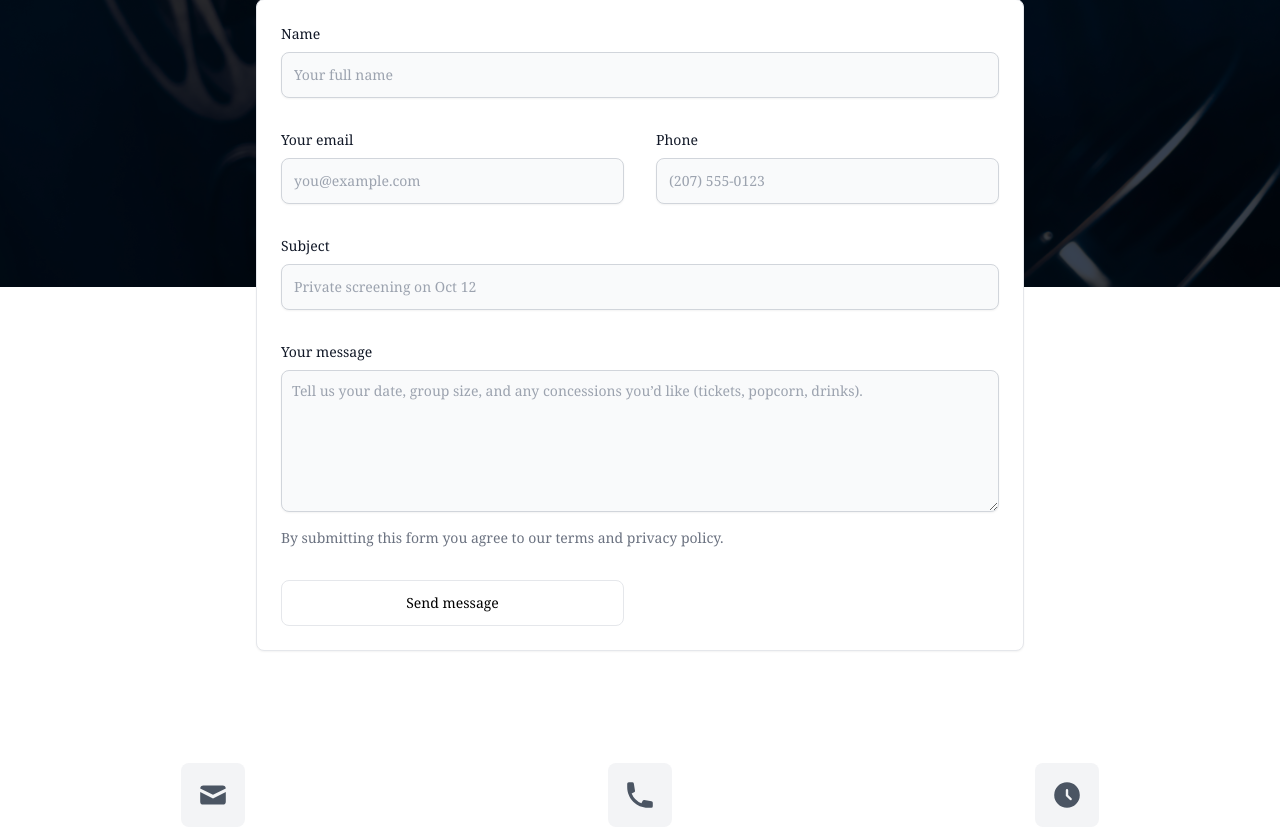
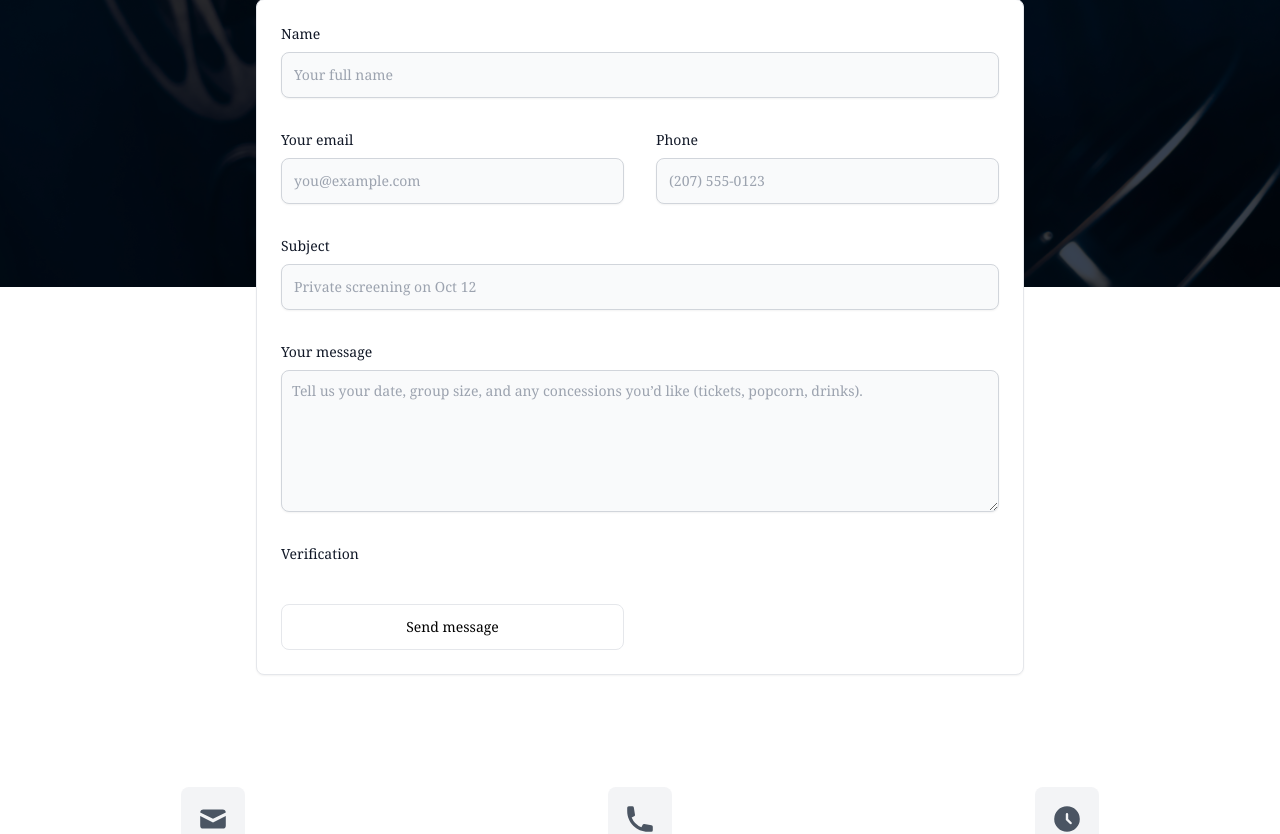
Before and after one commit to BrandonGoding/api_fortkentcinema_com, a Django app: page /contact-fort-kent-cinema/ in a window 1280 px wide. Shown: the part 417-1251 px from the top of the page. Run offline with Django 5.2, Linux system fonts and the light colour scheme; some libraries are stand-ins or nearby versions.

Commit message:
feat(recapcha): fucking spam

```diff
--- a/fortkentcinema/settings.py
+++ b/fortkentcinema/settings.py
@@ -38,7 +38,7 @@ INSTALLED_APPS = [
     "theme",
     "rest_framework",
     "corsheaders",
-    'django_recaptcha',
+    "django_recaptcha",
 ]
 
 SITE_ID = 1
--- a/website/templates/website/contact.html
+++ b/website/templates/website/contact.html
@@ -82,13 +82,16 @@
                   class="block p-2.5 w-full text-sm text-gray-900 bg-gray-50 rounded-lg shadow-sm border border-gray-300 focus:ring-primary-500 focus:border-primary-500"
                   placeholder="Tell us your date, group size, and any concessions you’d like (tickets, popcorn, drinks).">{{ form.message.value|default:'' }}</textarea>
         {% if form.message.errors %}<p class="mt-2 text-sm text-rose-500">{{ form.message.errors|striptags }}</p>{% endif %}
+      </div>
 
-        <p class="mt-4 text-sm text-gray-500">
-          By submitting this form you agree to our
-          <a href="/terms/" class="text-primary-600 hover:underline">terms</a> and
-          <a href="/privacy/" class="text-primary-600 hover:underline">privacy policy</a>.
-        </p>
-      </div>
+
+    <div class="sm:col-span-2">
+  <label class="block mb-2 text-sm font-medium text-gray-900">Verification</label>
+  {{ form.captcha }}
+  {% if form.captcha.errors %}
+    <p class="mt-2 text-sm text-rose-500">{{ form.captcha.errors|striptags }}</p>
+  {% endif %}
+</div>
 
       <button type="submit"
               class="py-3 px-5 text-sm font-medium text-center rounded-lg border text-primary-600 border-primary-600 hover:text-white hover:bg-primary-600">
```
